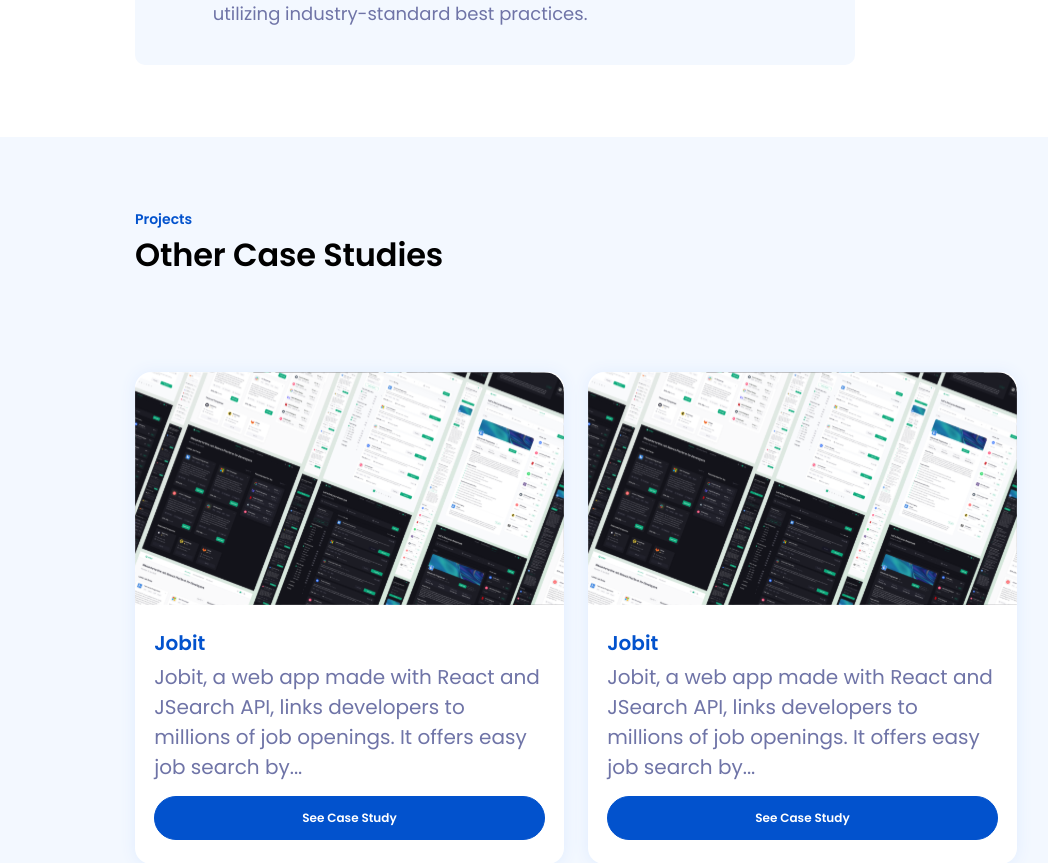
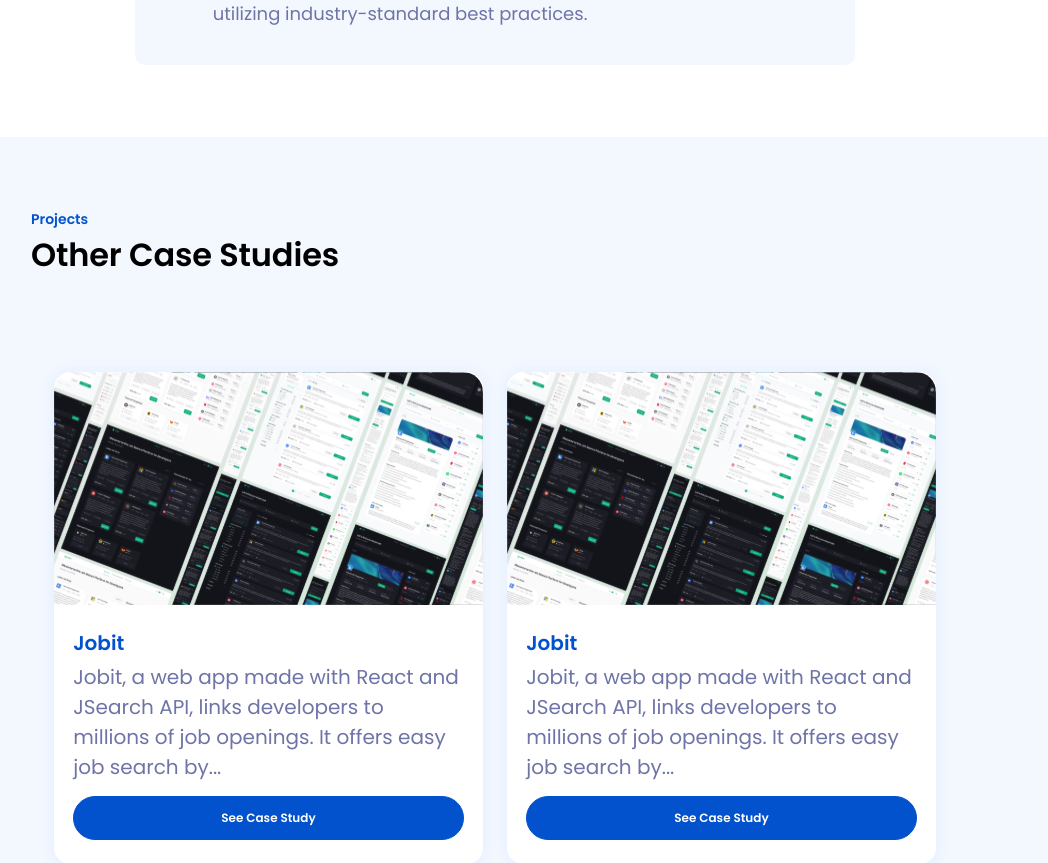
Before and after one commit to austinmargarone/portfolio, a Next.js app: page /projects in a window 1280 px wide. Shown: the part 5440-6303 px from the top of the page, without its empty margins (145-1193 px from the left). Built offline with nearby package versions, Linux system fonts and the light colour scheme.

Commit message:
fix: padding

```diff
--- a/components/projects/OtherCases.tsx
+++ b/components/projects/OtherCases.tsx
@@ -6,7 +6,7 @@
 const OtherCases = (props: Props) => {
   return (
     <div>
-      <div className="p8 md:p8lg mx-auto dark:bg-darkbg">
+      <div className="p8 md:p8lg mx-auto dark:bg-darkbg md:px-[8rem] lg:px-[11rem] xl:px-[17.5rem]">
         <div className="mb-[.75rem]">
           <p className="projectsmalltitle md:smallbold mb-[.56rem] dark:text-blue1">
             Projects
```
